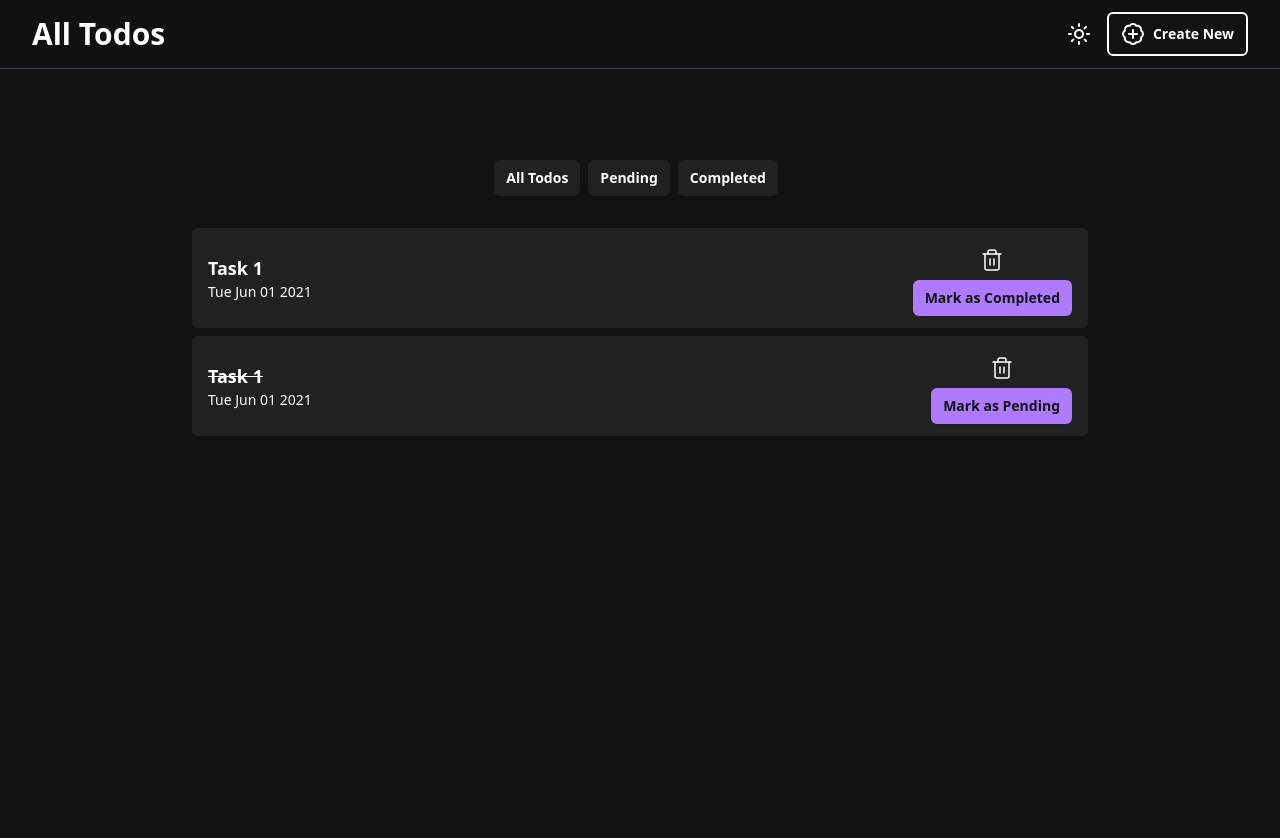
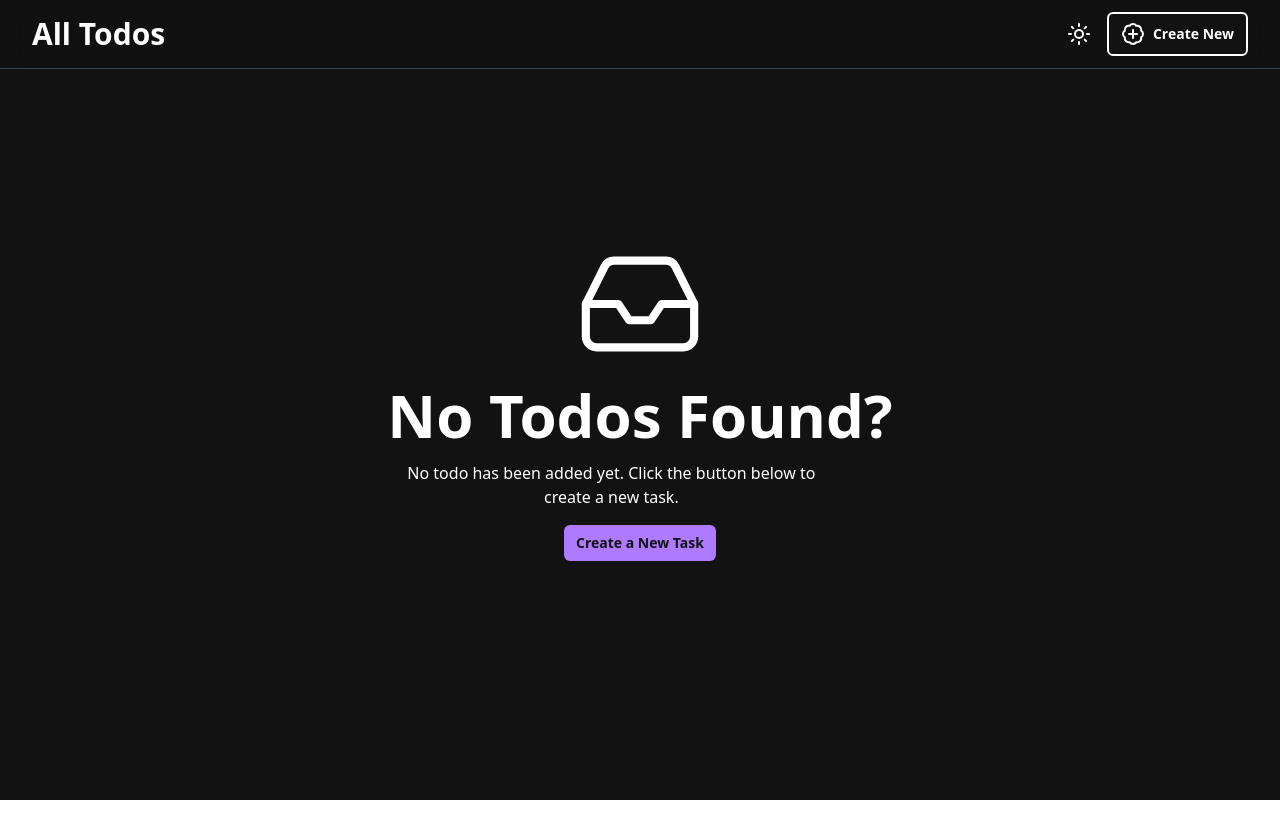
Before and after one commit to TheChirag356/todo-web-app, a React (Vite) app in the folder client/: page / in a window 1280 px wide. Shown: the top 838 px of the page. After the commit the page ends 800 px from the top, so only its background shows below. Built offline with nearby package versions, Linux system fonts and the light colour scheme.

Commit message:
refactor: Update DialogBox import in Hero component

```diff
--- a/client/src/components/DialogBox/DialogBox.jsx
+++ b/client/src/components/DialogBox/DialogBox.jsx
@@ -33,7 +33,7 @@ function DialogBox() {
       <Toaster richColors />
       <DialogBackdrop
         transition
-        className="fixed inset-0 dark:bg-[#00000097] bg-opacity-75 transition-opacity data-[closed]:opacity-0 data-[enter]:duration-300 data-[leave]:duration-200 data-[enter]:ease-out data-[leave]:ease-in"
+        className="fixed inset-0 dark:bg-[#00000097] bg-gray-400 bg-opacity-75 transition-opacity data-[closed]:opacity-0 data-[enter]:duration-300 data-[leave]:duration-200 data-[enter]:ease-out data-[leave]:ease-in"
       />
 
       <div className="fixed inset-0 z-10 w-screen overflow-y-auto">
@@ -61,7 +61,7 @@ function DialogBox() {
                 </div>
               </div>
             </div>
-            <div className="bg-[#121212] px-4 py-3 sm:flex sm:flex-row-reverse sm:px-6 ">
+            <div className="dark:bg-[#121212] px-4 py-3 sm:flex sm:flex-row-reverse sm:px-6 ">
               <button
                 title="Confirmbtn"
                 type="button"
--- a/client/src/components/Hero/Hero.jsx
+++ b/client/src/components/Hero/Hero.jsx
@@ -5,18 +5,18 @@ import { DialogBox } from "../DialogBox/DialogBox.jsx";
 
 function Hero() {
   const [task, setTask] = useState([
-    {
-      id: 1,
-      title: "Task 1",
-      date: "Tue Jun 01 2021",
-      completed: false,
-    },
-    {
-      id: 1,
-      title: "Task 1",
-      date: "Tue Jun 01 2021",
-      completed: true,
-    },
+    // {
+    //   id: 1,
+    //   title: "Task 1",
+    //   date: "Tue Jun 01 2021",
+    //   completed: false,
+    // },
+    // {
+    //   id: 1,
+    //   title: "Task 1",
+    //   date: "Tue Jun 01 2021",
+    //   completed: true,
+    // },
   ]);
 
   const [showComponent, setShowComponent] = useState(false);
--- a/client/src/components/Navbar/Navbar.jsx
+++ b/client/src/components/Navbar/Navbar.jsx
@@ -35,8 +35,6 @@ export function Navbar() {
           </span>
         </div>
         <div className="flex items-center justify-center gap-4">
-          <Toaster richColors />
-
           <button onClick={changeTheme}>
             {theme === "light" ? <Moon /> : <Sun color="#fff" />}
           </button>
```
